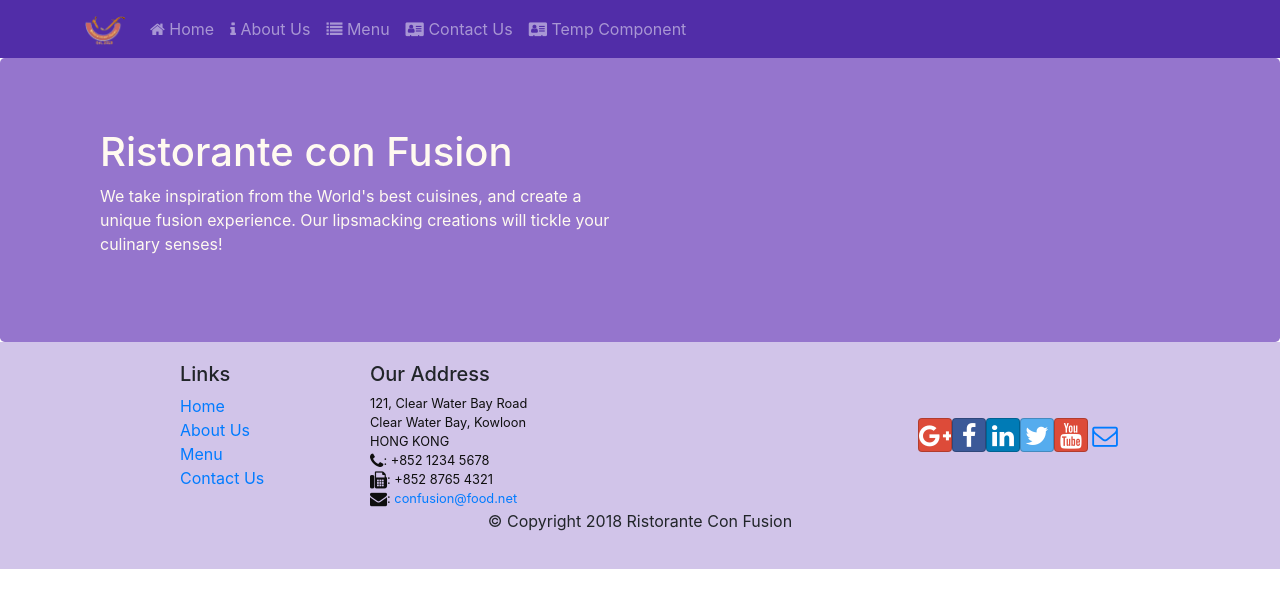
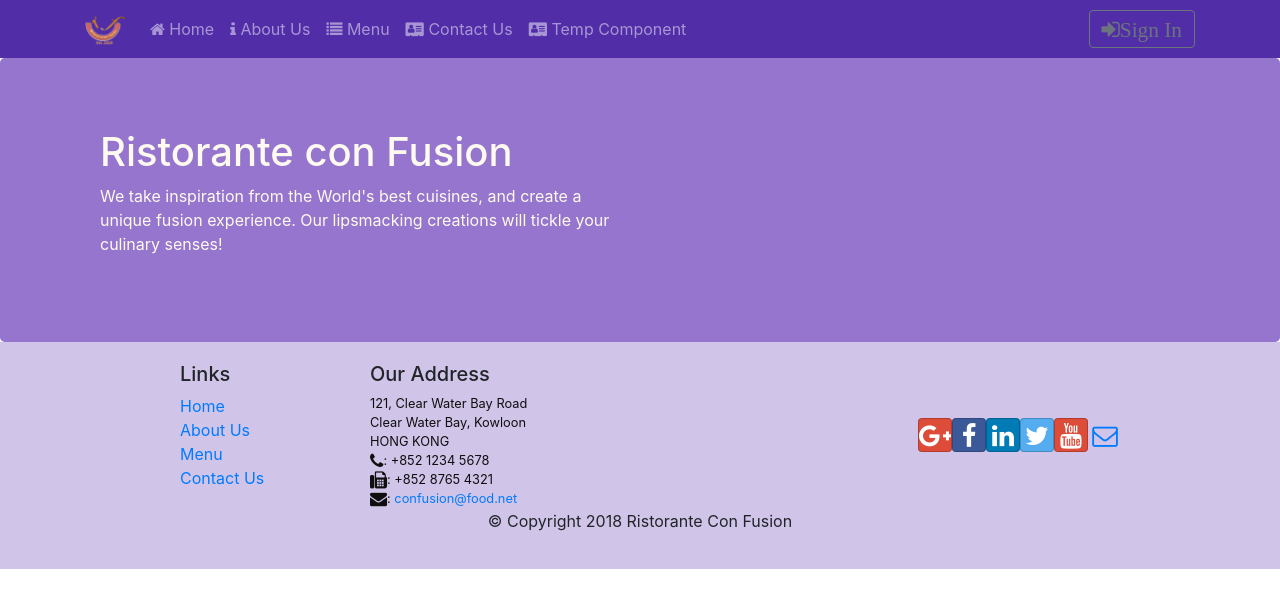
Before and after one commit to shaheryar35/React-App-Coursera, a React (Create React App) app: page / in a window 1280 px wide. Shown: the top 608 px of the page. Built offline with nearby package versions, Linux system fonts and the light colour scheme.

Commit message:
Uncontroller Form

```diff
--- a/src/components/HeaderComponent.js
+++ b/src/components/HeaderComponent.js
@@ -1,19 +1,33 @@
 import React,{Component} from 'react';
-import {Navbar, NavbarBrand, Jumbotron, Nav, NavItem, Collapse, NavbarToggler } from 'reactstrap';
+import {Navbar, NavbarBrand, Jumbotron, Nav, NavItem, Collapse, NavbarToggler, Button, Form, FormGroup, Label, Input } from 'reactstrap';
 import { NavLink } from 'react-router-dom';
+import {Modal, ModalBody, ModalHeader} from 'reactstrap';
 class Header extends Component{
     constructor(props){
         super(props);
         this.state={
-            isNavOpen:false
+            isNavOpen:false,
+            onModalToggle:false
         };
         this.toggleNav=this.toggleNav.bind(this);
+        this.toggleModal=this.toggleModal.bind(this);
+        this.handleLogin=this.handleLogin.bind(this);
     }
     toggleNav(){
         this.setState({
             isNavOpen:!this.state.isNavOpen
         });
     }
+   toggleModal(){
+       this.setState({
+           onModalToggle:!this.state.onModalToggle
+       });
+   }
+   handleLogin(event){
+       this.toggleModal();
+       alert("Username:"+this.username.value+"Password"+this.password.value+"Rember Me"+this.remberme.checked);
+       event.preventDefault();
+   }
 render(){
 return(
 <>
@@ -54,6 +68,14 @@
 
 
             </Nav>
+            <Nav className='ml-auto' navbar>
+                <NavItem>
+                    <Button outline onClick={this.toggleModal}>
+                    <span className="fa fa-sign-in fa-lg">Sign In</span>
+                    </Button>
+                </NavItem>
+
+            </Nav>
             </Collapse>
         </div>
     </Navbar>
@@ -68,6 +90,31 @@
               </div>
           </div>
       </Jumbotron>
+      <Modal isOpen={this.state.onModalToggle} toggle={this.toggleModal}>
+        <ModalHeader toggle={this.toggleModal}>Sign In</ModalHeader>
+        <ModalBody>
+            <Form onSubmit={this.handleLogin}>
+                <FormGroup>
+                    <Label htmlFor="username">Username</Label>
+                    <Input type="text" id="username" name="username" innerRef={(input)=>this.username=input} />
+                </FormGroup>
+                <FormGroup>
+                    <Label htmlFor="username">Pasword</Label>
+                    <Input type="password" id="password" name="password" innerRef={(input)=>this.password=input} />
+                </FormGroup>
+                <FormGroup check>
+                    <Label check>
+                        <Input type="checkbox" name="remberme" id="remberme" innerRef={(input)=>this.remberme=input} />
+                        <span>Rember Me</span>
+                    </Label>
+
+                </FormGroup>
+                    <Button type="submit" color="primary" name="submit">Sign In</Button>
+            </Form>
+
+             </ModalBody>
+
+      </Modal>
 </>
 
 )
```
